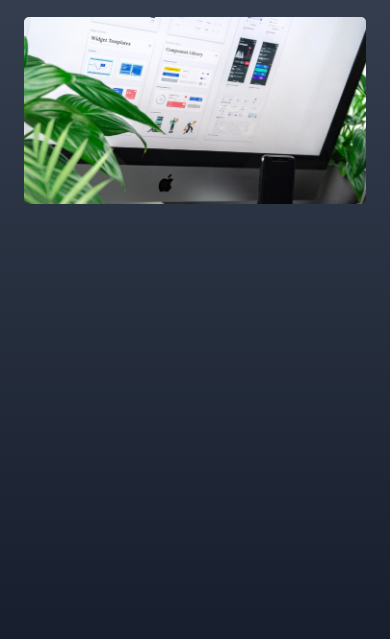
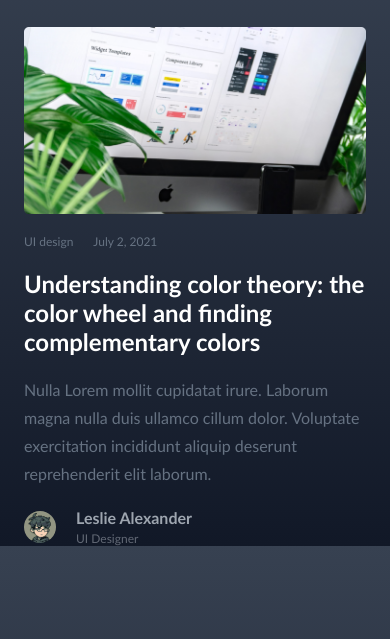
Before and after one commit to howlil/dicoding-archive, a plain HTML site: page belajar-dasar-web/index.html in a window 390 px wide. Shown: the part 71-710 px from the top of the page. Drawn offline with Linux system fonts and the light colour scheme.

Commit message:
responsive hero

```diff
--- a/belajar-dasar-web/index.html
+++ b/belajar-dasar-web/index.html
@@ -19,10 +19,10 @@
           <h1>Epictetus</h1>
         </div>
         <div class="nav-menu">
-          <a class="nav-link"  href="#"> ui design</a>
-          <a nav-link  href="#"> Front End</a>
+          <a class="nav-link" href="#"> ui design</a>
+          <a nav-link href="#"> Front End</a>
           <a nav-link href="#"> Back End</a>
-          <a  nav-link href="#"> Lainnya</a>
+          <a nav-link href="#"> Lainnya</a>
         </div>
         <div class="search">
           <img width="16px" src="./img/search.svg" alt="" />
@@ -32,9 +32,31 @@
     </header>
     <main>
       <div id="content">
-            <section>
+        <section class="main">
+          <img src="./img/hero.png" alt="" />
           <article>
-                    <img  src="./img/hero.png" alt="">
+            <div class="time">
+              <p>UI design</p>
+              <p>July 2, 2021</p>
+            </div>
+            <div class="titlle">
+              <h1>
+                Understanding color theory: the color wheel and finding
+                complementary colors
+              </h1>
+              <figcaption>
+                Nulla Lorem mollit cupidatat irure. Laborum magna nulla duis
+                ullamco cillum dolor. Voluptate exercitation incididunt aliquip
+                deserunt reprehenderit elit laborum.
+              </figcaption>
+              <div class="user">
+                <img width="32" src="./img/howl.jpg" alt="" />
+                <div>
+                  <h6>Leslie Alexander</h6>
+                  <p>UI Designer</p>
+                </div>
+              </div>
+            </div>
           </article>
         </section>
       </div>
--- a/belajar-dasar-web/style.css
+++ b/belajar-dasar-web/style.css
@@ -2,6 +2,8 @@
     /* border: 1px solid #eee; */
     font-family: 'Trebuchet MS', 'Lucida Sans Unicode', 'Lucida Grande', 'Lucida Sans', Arial, sans-serif;
 }
+
+/* mobile */
 
 @media screen and (max-width:768px) {
 
@@ -33,10 +35,10 @@
         left: 0;
     }
 
-    .burger.active{
+    .burger.active {
         position: absolute;
         z-index: 100;
-        margin-left:100px ;
+        margin-left: 100px;
     }
 
     .burger.active .stik:nth-child(2) {
@@ -58,13 +60,20 @@
     }
 
     /* main */
-    main {
-        margin-top: 20px;
+
+
+    .main {
+        display: flex;
+        flex-direction: column;
+        gap: 20px;
+
     }
+
 
 
 }
 
+/* tablet */
 @media screen and (min-width:769px) {
 
     header,
@@ -85,8 +94,15 @@
         -o-border-radius: 50px;
     }
 
+    .main {
+        display: grid;
+        grid-template-columns: 2fr 1fr;
+        gap: 20px;
+    }
+
 }
 
+/* desktop */
 @media screen and (min-width:1000px) {
 
     header,
@@ -107,13 +123,18 @@
         -o-border-radius: 50px;
     }
 
+    .main {
+        display: grid;
+        grid-template-columns: 2fr 1fr;
+        gap: 20px;
+    }
+
 
 }
 
 body {
     margin: 0px;
     background: linear-gradient(to top, rgba(17, 24, 39, 1) 0%, rgba(55, 65, 81, 1) 100%);
-    height: 100vh;
 }
 
 
@@ -189,8 +210,54 @@ input {
 
 }
 
+/* main */
+main {
+    margin-top: 30px;
+}
 
-article img {
+img {
     max-width: 100%;
     object-fit: cover;
 }
+
+.time {
+    color: #667282;
+    display: flex;
+    align-items: center;
+    column-gap: 20px;
+    font-size: 12px;
+}
+
+.titlle h1 {
+    font-size: 24px;
+    color: white;
+    margin: 20px auto ;
+}
+figcaption{
+color: #667282;
+line-height: 28px;
+}
+
+.user img{
+    border-radius: 100px;
+    -webkit-border-radius: 100px;
+    -moz-border-radius: 100px;
+    -ms-border-radius: 100px;
+    -o-border-radius: 100px;
+}
+.user{
+    display: flex;
+    align-items: center;
+    column-gap: 20px;
+    margin-top: 20px;
+}
+.user h6{
+    margin: 0px;
+    color: rgba(240, 248, 255, 0.626);
+    font-size: 16px;
+}
+.user p{
+    color: rgba(240, 248, 255, 0.361);
+    margin-top: 4px;
+    font-size: 12px;
+}
```
Also changed, not shown: belajar-dasar-web/img/howl.jpg (added). Lines whose indentation alone changed are shown as unchanged.
